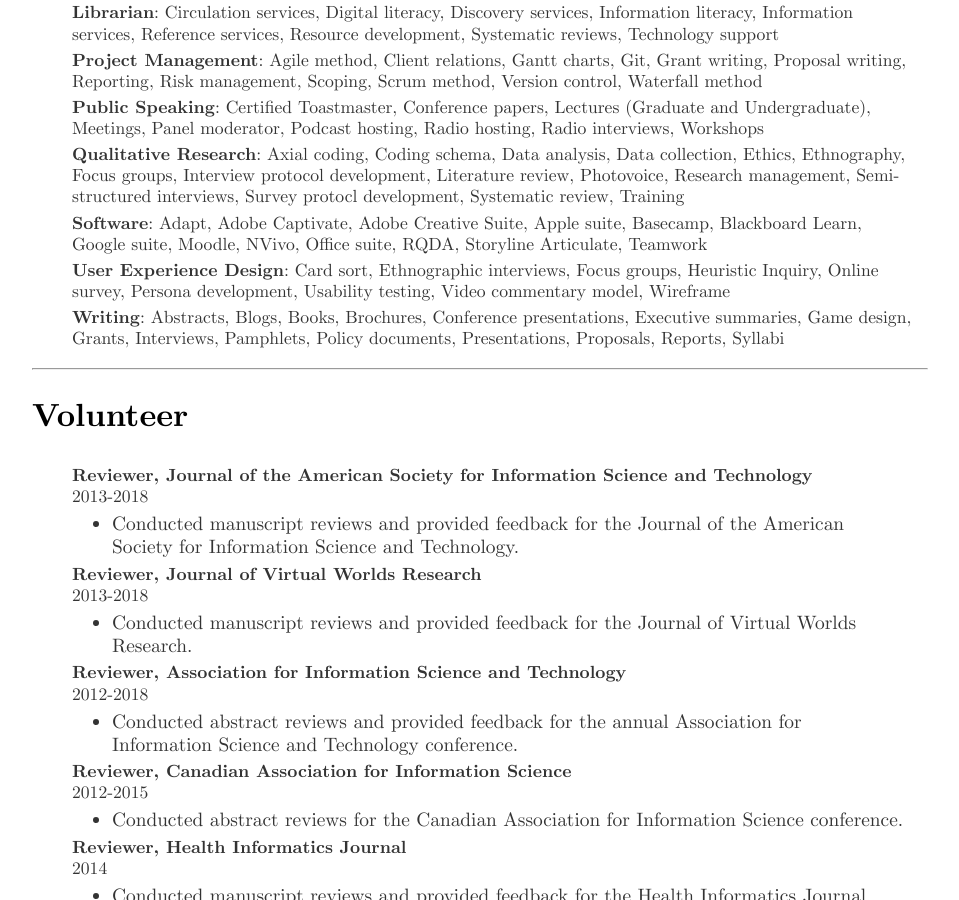
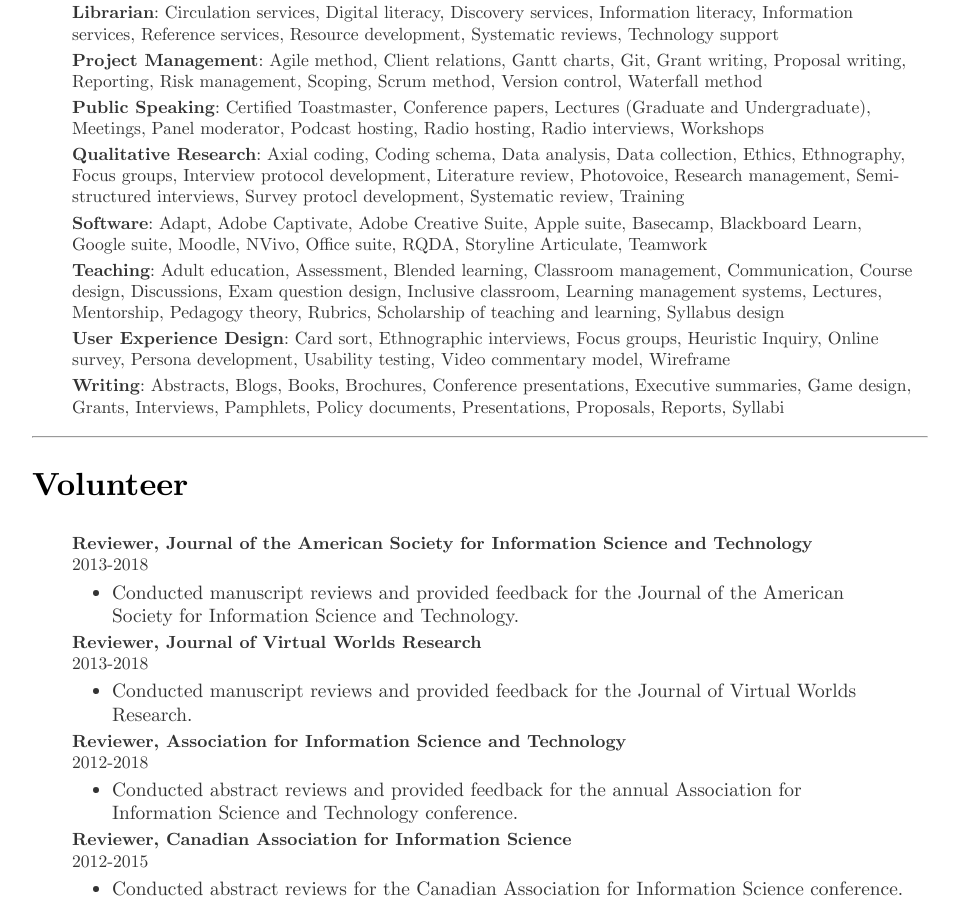
Before and after one commit to bigrube77/bigrube77.github.io, a Jekyll site: the page built from cv/index.html, in a window 1280 px wide and 900 px high, scrolled down 9670 px. Shown: the whole window, without its empty margins (160-1119 px from the left). Built offline with Jekyll 4.4.1, drawn with Linux system fonts in a browser that asks for light colours.

Commit message:
Update index.html
update

```diff
--- a/cv/index.html
+++ b/cv/index.html
@@ -547,6 +547,8 @@ Edmonton, AB. May 2nd.
 
 <li> <b>Software</b>: Adapt, Adobe Captivate, Adobe Creative Suite, Apple suite, Basecamp, Blackboard Learn, Google suite, Moodle, NVivo, Office suite, RQDA, Storyline Articulate, Teamwork
 
+<li> <b>Teaching</b>: Adult education, Assessment, Blended learning, Classroom management, Communication, Course design, Discussions, Exam question design, Inclusive classroom, Learning management systems, Lectures, Mentorship, Pedagogy theory, Rubrics, Scholarship of teaching and learning, Syllabus design
+
 <li> <b>User Experience Design</b>: Card sort, Ethnographic interviews, Focus groups, Heuristic Inquiry, Online survey, Persona development, Usability testing, Video commentary model, Wireframe
 
 <li> <b>Writing</b>: Abstracts, Blogs, Books, Brochures, Conference presentations, Executive summaries, Game design, Grants, Interviews, Pamphlets, Policy documents, Presentations, Proposals, Reports, Syllabi
```
